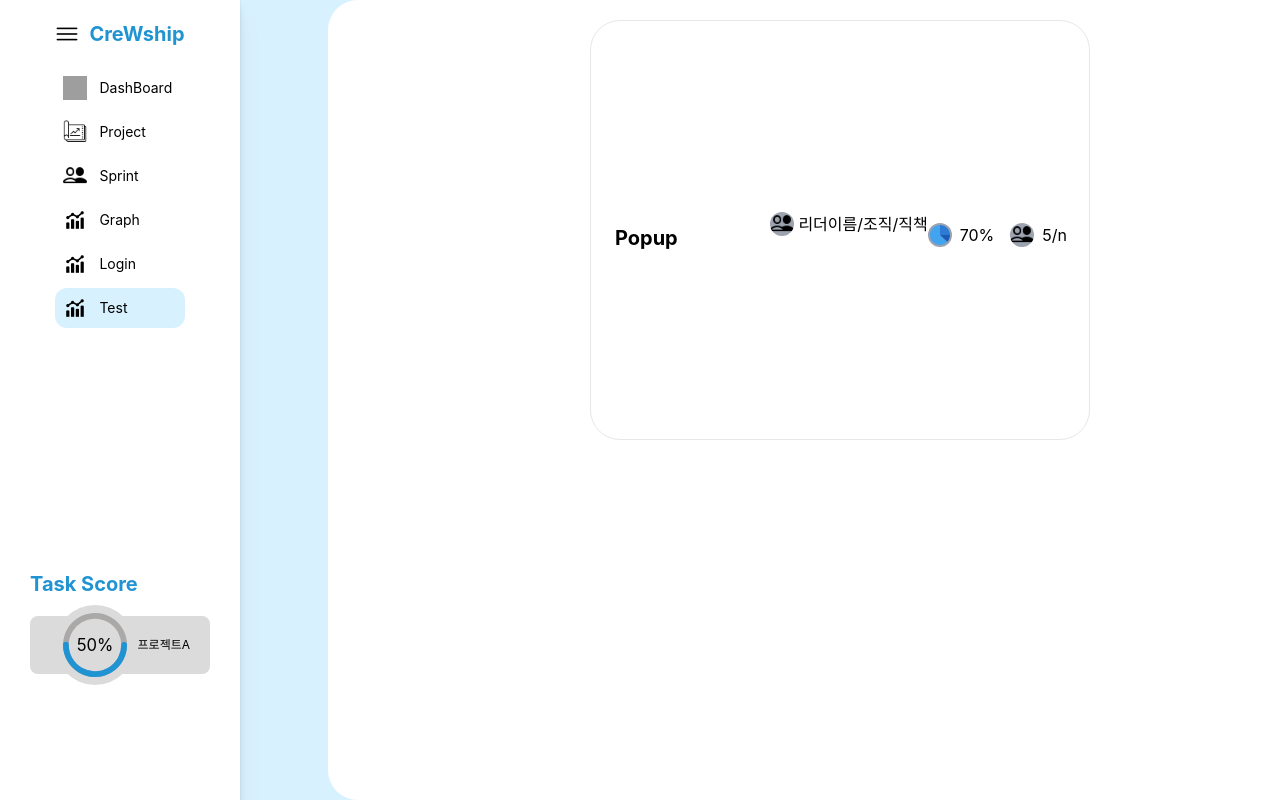
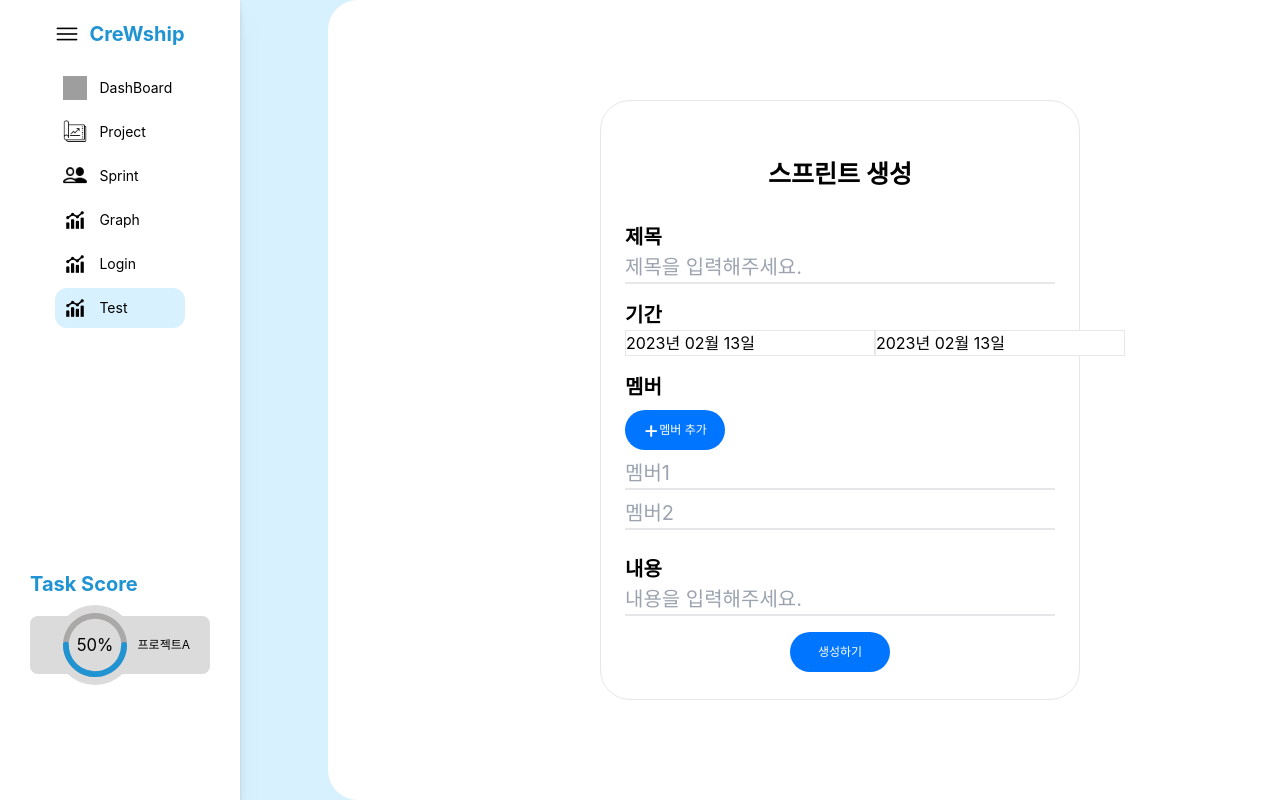
Before and after one commit to tukcom2023CD/MYWAY, a React (Create React App) app in the folder front/: page /Test in a window 1280 px wide. Shown: the top 800 px of the page. Built offline with nearby package versions, Linux system fonts and the light colour scheme; grey boxes are pictures that could not be loaded.

Commit message:
feat: popup 1차 완료(스프린트 생성으로 일단 통일, 추후에 프로젝트, 태스크는 일부만 변경 예정

```diff
--- a/front/package.json
+++ b/front/package.json
@@ -15,6 +15,7 @@
     "env-cmd": "^10.1.0",
     "react": "^18.2.0",
     "react-calendar": "^4.0.0",
+    "react-datepicker": "^4.10.0",
     "react-dom": "^18.2.0",
     "react-donut-chart": "^1.3.3",
     "react-icons": "^4.7.1",
@@ -56,6 +57,7 @@
   },
   "devDependencies": {
     "@types/react-calendar": "^3.9.0",
+    "@types/react-datepicker": "^4.10.0",
     "autoprefixer": "^10.4.13",
     "eslint": "^8.31.0",
     "eslint-config-airbnb": "^19.0.4",
--- /dev/null
+++ b/front/src/components/Popup/SprintPopup.tsx
@@ -0,0 +1,76 @@
+import React, { useState } from 'react';
+import DatePicker from 'react-datepicker';
+import { ko } from 'date-fns/esm/locale';
+import 'react-datepicker/dist/react-datepicker.css';
+
+function Popup() {
+  const [startDate, setStartDate] = useState(new Date());
+  const [endDate, setEndDate] = useState(new Date());
+
+  return (
+    <div className='border flex flex-col justify-center items-center m-auto bg-white w-[480px] h-[600px] rounded-[30px]'>
+      <p className='font-bold text-[25px] p-7'>스프린트 생성</p>
+      <div className='mb-4 w-[430px]'>
+        <p className='font-bold text-[20px]'>제목</p>
+        <input
+          className='text-[20px] w-[430px] border-b-2'
+          placeholder='제목을 입력해주세요.'
+        />
+      </div>
+      <div className='mb-4 w-[430px]'>
+        <p className='font-bold text-[20px]'>기간</p>
+        <div className='flex'>
+          <DatePicker
+            className='border'
+            locale={ko}
+            dateFormat='yyyy년 MM월 dd일'
+            minDate={new Date()}
+            selected={startDate}
+            onChange={(date: Date) => setStartDate(date)}
+          />
+          <DatePicker
+            className='border'
+            locale={ko}
+            dateFormat='yyyy년 MM월 dd일'
+            minDate={new Date()}
+            selected={endDate}
+            onChange={(date: Date) => setEndDate(date)}
+          />
+        </div>
+      </div>
+      <div className='flex flex-col mb-4 w-[430px]'>
+        <p className='font-bold text-[20px] mb-2'>멤버</p>
+        <button
+          type='button'
+          className='flex justify-center items-center w-[100px] h-[40px] rounded-[30px] bg-[#0075FF] text-white text-[12px] mb-2'
+        >
+          <p className='flex justfiy-center items-center text-[24px]'>+</p>
+          멤버 추가
+        </button>
+        <input
+          className='text-[20px] border-b-2 whitespace-pre-wrap mb-2'
+          placeholder='멤버1'
+        />
+        <input
+          className='text-[20px] border-b-2 whitespace-pre-wrap mb-2'
+          placeholder='멤버2'
+        />
+      </div>
+      <div className='mb-4 overflow-x-auto'>
+        <p className='font-bold text-[20px]'>내용</p>
+        <input
+          className='text-[20px] w-[430px] border-b-2 whitespace-pre-wrap'
+          placeholder='내용을 입력해주세요.'
+        />
+      </div>
+      <button
+        type='button'
+        className='flex justify-center items-center w-[100px] h-[40px] rounded-[30px] bg-[#0075FF] text-white text-[12px]'
+      >
+        생성하기
+      </button>
+    </div>
+  );
+}
+
+export default Popup;
--- a/front/src/components/frames/Popup.tsx
+++ /dev/null
@@ -1,28 +0,0 @@
-import React from 'react';
-import SprintProgress from './SprintFrames/SprintProgress';
-import SprintMemberNum from './SprintFrames/SprintMemberNum';
-import Member from '../../images/members.png';
-
-function Popup() {
-  return (
-    <div className='border flex flex-col justify-center items-right bg-white w-[500px] h-[420px] rounded-[30px]'>
-      <div className='flex justify-center items-bottom w-[500px] h-[50px] p-6 mb-3'>
-        <p className='mr-auto text-[20px] font-bold'>Popup</p>
-        <div className='flex justify-center items-center'>
-          <img
-            className='w-[24px] h-[24px] bg-gray-400 rounded-[30px] mr-1'
-            alt='ProfileImg'
-            src={Member}
-          />
-          <p>리더이름/조직/직책</p>
-        </div>
-        <div className='flex justify-center items-center space-x-4'>
-          <SprintProgress />
-          <SprintMemberNum />
-        </div>
-      </div>
-    </div>
-  );
-}
-
-export default Popup;
--- a/front/src/pages/test.tsx
+++ b/front/src/pages/test.tsx
@@ -1,6 +1,6 @@
 import React from 'react';
 import Menu from '../components/frames/Side/Sidebar';
-import Popup from '../components/frames/Popup';
+import Popup from '../components/Popup/SprintPopup';
 
 function Test() {
   return (
```
Also changed, not shown: 2 other files (tests, documents, lock files or other folders).
